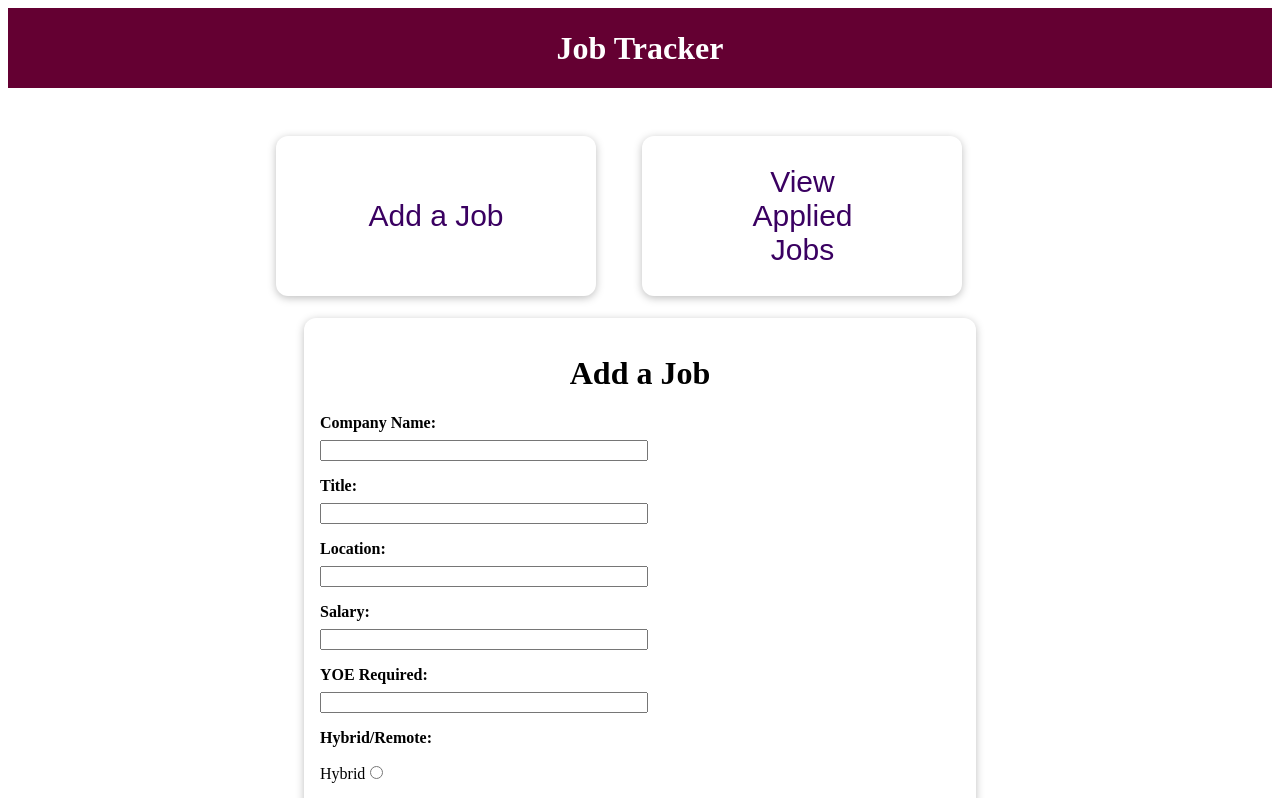
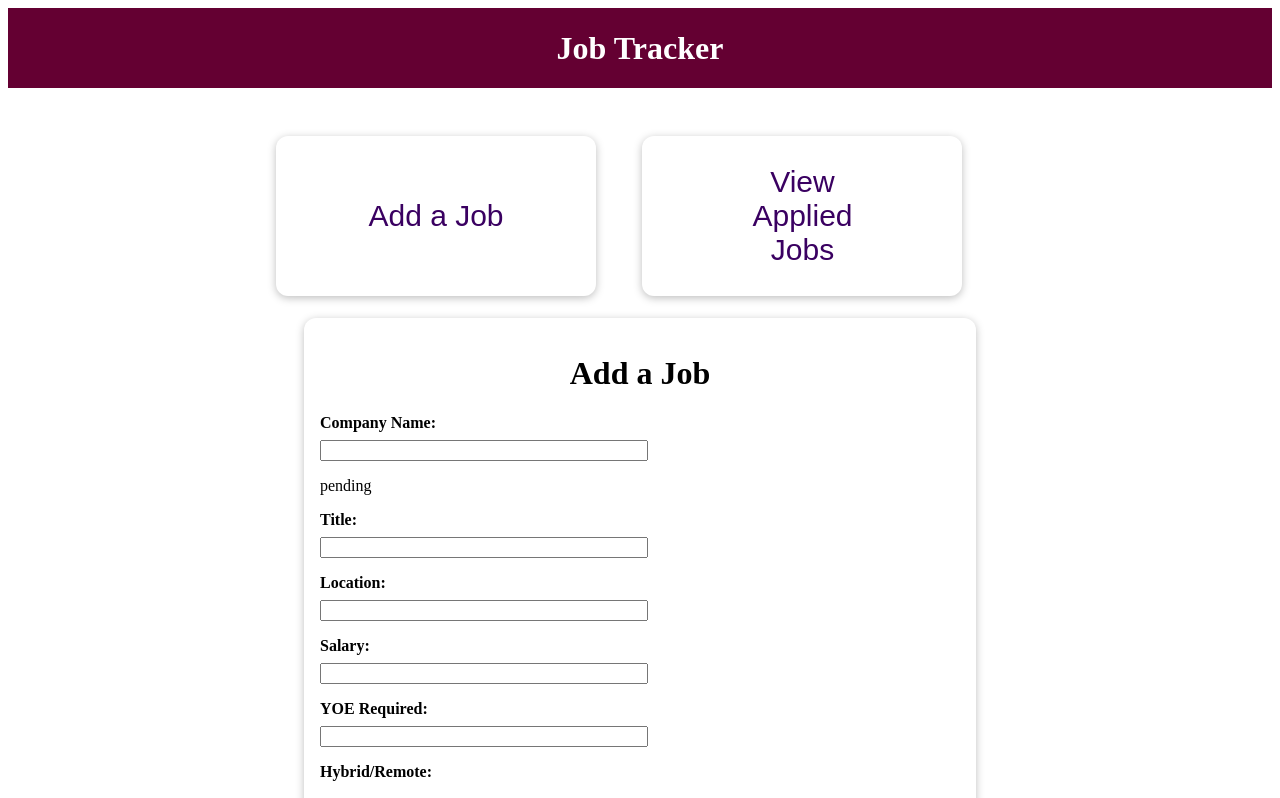
Before and after one commit to gautam0611/BookManager, a Vue app in the folder Frontend/: page /addJob in a window 1280 px wide. Shown: the top 798 px of the page. Built offline with nearby package versions, Linux system fonts and the light colour scheme; the HTML template or start-up script is replaced by a standard one.

Commit message:
started form validity

```diff
--- a/Frontend/src/components/Jobs/AddAJob.vue
+++ b/Frontend/src/components/Jobs/AddAJob.vue
@@ -3,24 +3,30 @@
     <form @submit.prevent="submitData">
       <h1>Add a Job</h1>
       <div class="form-control">
-        <label for="company-name"><b>Company Name:</b></label>
+        <label for="company-name" @blur="validateInput('companyName')"><b>Company Name:</b></label>
         <input id="company-name" type="text" v-model="companyName">
+        <p v-if="companyNameValidity === 'invalid'">Please enter a valid company name</p>
+        <p>{{ companyNameValidity }}</p>
       </div>
       <div class="form-control">
         <label for="title"><b>Title:</b></label>
         <input id="title" type="text" v-model="title">
+        <p v-if="titleValidity === 'invalid'">Please enter a valid title</p>
       </div>
       <div class="form-control">
         <label for="location"><b>Location:</b></label>
         <input id="location" type="text" v-model="location">
+        <p v-if="locationValidity === 'invalid'">Please enter a valid location</p>
       </div>
       <div class="form-control">
         <label for="salary"><b>Salary:</b></label>
         <input id="salary" type="text" v-model="salary">
+        <p v-if="salaryValidity === 'invalid'">Please enter a valid salary</p>
       </div>
       <div class="form-control">
         <label for="yoe"><b>YOE Required:</b></label>
         <input id="yoe" type="text" v-model="yoe">
+        <p v-if="yoeValidity === 'invalid'">Please enter a valid yoe</p>
       </div>
       <div class="form-control">
         <label for="hybrid/remote"><b>Hybrid/Remote:</b></label>
@@ -36,10 +42,12 @@
       <div class="form-control">
         <label for="date-applied"><b>Date Applied:</b></label>
         <input id="date-applied" type="text" v-model="dateApplied">
+        <p v-if="dateAppliedValidity === 'invalid'">Please enter a valid date</p>
       </div>
       <div class="form-control">
         <label for="jobURL"><b>Job URL:</b></label>
         <input id="jobURL" type="text" v-model="jobURL">
+        <p v-if="jobURLValidity === 'invalid'">Please enter a valid job url</p>
       </div>
       <div class="button-class">
         <button>Add Job</button>
@@ -64,7 +72,14 @@ export default defineComponent({
       dateApplied: null,
       jobURL: '',
       title: '',
-      location: ''
+      location: '',
+      companyNameValidity: 'pending',
+      titleValidity: 'pending',
+      locationValidity: 'pending',
+      salaryValidity: 'pending',
+      yoeValidity: 'pending',
+      dateAppliedValidity: 'pending',
+      jobURLValidity: 'pending'
     }
   },
   methods: {
@@ -117,7 +132,45 @@ export default defineComponent({
       this.dateApplied = null;
       this.jobURL = '';
       this.title = '';
-    }
+    },
+    // validateInput(inputField: string) {
+    //   switch (inputField) {
+    //     case 'companyName':
+    //       this.checkInput('companyNameValidity', this.companyName);
+    //       break;
+    //     case 'location':
+    //       this.checkInput('locationValidity', this.location);
+    //       break;
+    //     case 'salary':
+    //       this.checkInput('salaryValidity', this.salary);
+    //       break;
+    //     case 'yoe':
+    //       this.checkInput('yoeValidity', this.yoe);
+    //       break;
+    //     case 'dateApplied':
+    //       this.checkInput('dateAppliedValidity', this.dateApplied);
+    //       break;
+    //     case 'jobURL':
+    //       this.checkInput('jobURLValidity', this.jobURL);
+    //       break;
+    //     case 'title':
+    //       this.checkInput('titleValidity', this.title);
+    //       break;
+    //     default:
+    //       console.warn(`Unknown inputField: ${inputField}`);
+    //   }
+    // },
+    // checkInput(this: typeof defineComponent.prototype, validityProp: keyof typeof this, value: string | null) {
+    //   if (!value || value === '') {
+    //     this.setInputValidity(validityProp, 'invalid');
+    //   } else {
+    //     this.setInputValidity(validityProp, 'valid');
+    //   }
+    // },
+    // setInputValidity(this: typeof defineComponent.prototype, prop: keyof typeof this, validity: string) {
+    //   this[prop] = validity; // Update the specific validity property
+    //   console.log(this[prop]);
+    // }
   },
   mounted() {
     this.submitData();
--- a/Frontend/src/components/Jobs/AppliedJob.vue
+++ b/Frontend/src/components/Jobs/AppliedJob.vue
@@ -43,7 +43,7 @@ export default defineComponent({
   props: ['company-name', 'title', 'location', 'salary', 'yoe', 'hybrid/remote', 'date-applied'],
   data() {
     return {
-      jobs: [] as Job[]
+      jobs: [] as Job[],
     }
   },
   methods: {
```
